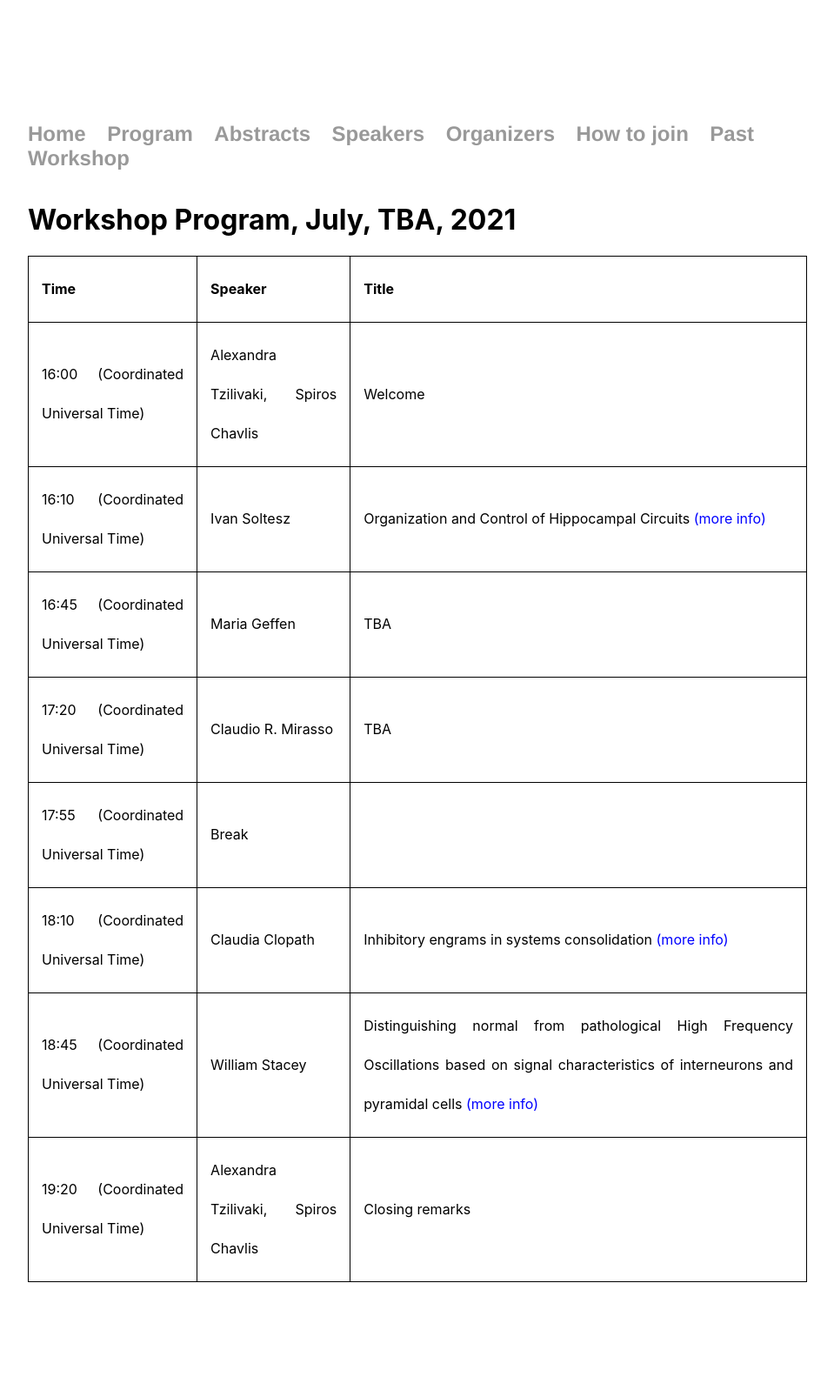
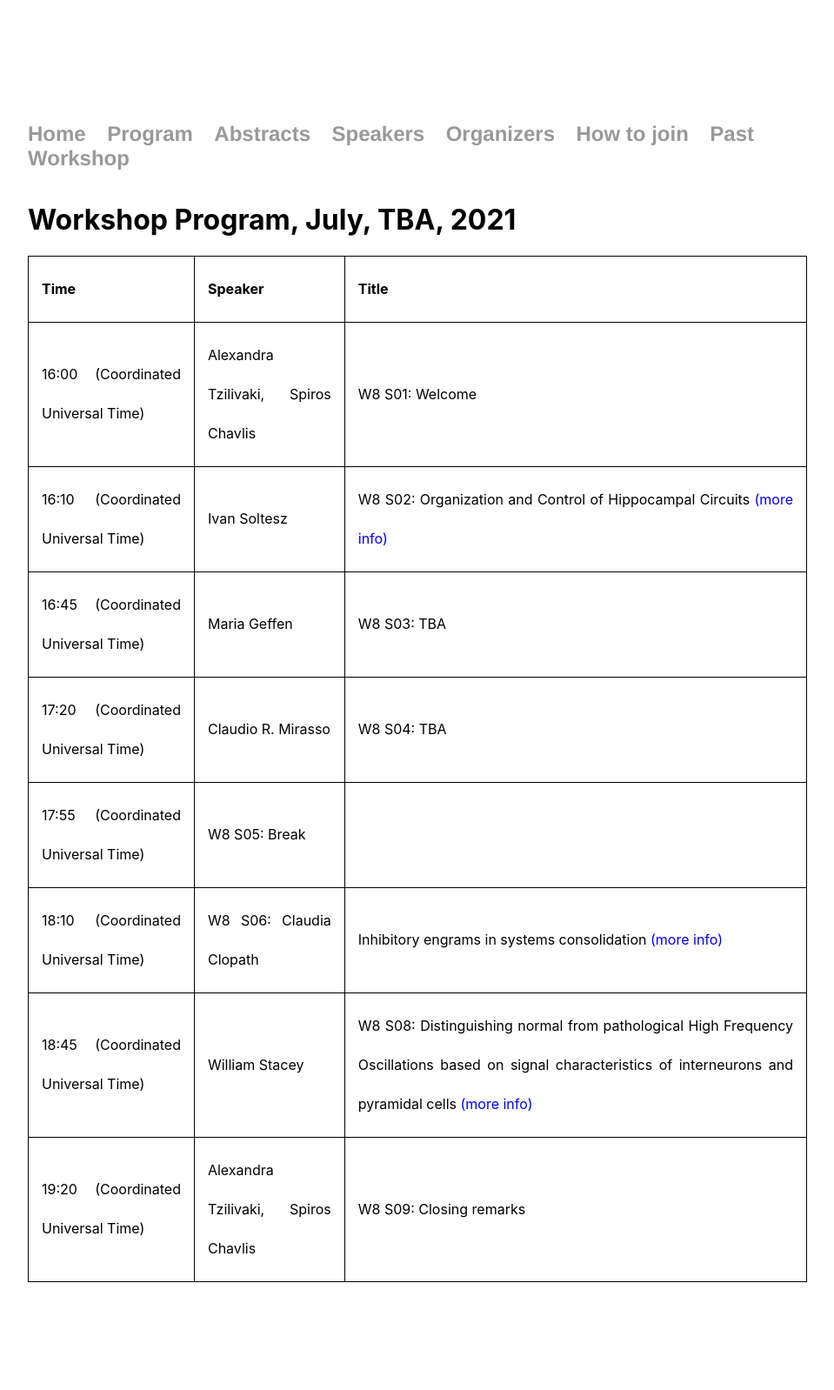
Before and after one commit to spirosChv/ocns2021interneurons, a Jekyll site: the page built from program/index.html, in a window 1280 px wide. Shown: the whole page at 87% size, without its empty margins (160-1119 px from the left). Built offline with Jekyll 4.4.1, drawn with Linux system fonts in a browser that asks for light colours.

Commit message:
Update index.html

```diff
--- a/program/index.html
+++ b/program/index.html
@@ -32,42 +32,42 @@ title: Workshop Program
   <tr>
     <td><script type="text/javascript">localize("06/06/2021 04:00:00 PM"); </script></td>
     <td>Alexandra Tzilivaki, Spiros Chavlis</td>
-    <td>Welcome</td>
+    <td>W8 S01: Welcome</td>
   </tr>
   <tr>
     <td><script type="text/javascript">localize("06/06/2021 04:10:00 PM"); </script></td>
     <td>Ivan Soltesz</td>
-    <td>Organization and Control of Hippocampal Circuits <a style="color:blue" href="/ocns2021interneurons/abstracts">(more info)</a></td>
+    <td>W8 S02: Organization and Control of Hippocampal Circuits <a style="color:blue" href="/ocns2021interneurons/abstracts">(more info)</a></td>
   </tr>
   <tr>
     <td><script type="text/javascript">localize("06/06/2021 04:45:00 PM"); </script></td>
     <td>Maria Geffen</td>
-    <td>TBA</td>
+    <td>W8 S03: TBA</td>
   </tr>
   <tr>
     <td><script type="text/javascript">localize("06/06/2021 05:20:00 PM"); </script></td>
     <td>Claudio R. Mirasso</td>
-    <td>TBA</td>
+    <td>W8 S04: TBA</td>
   </tr>
    <tr>
    <td><script type="text/javascript">localize("06/06/2021 05:55:00 PM"); </script></td>
-   <td>Break</td>
+   <td>W8 S05: Break</td>
     <td></td>
   </tr>
    <tr>
    <td><script type="text/javascript">localize("06/06/2021 06:10:00 PM"); </script></td>
-   <td>Claudia Clopath</td>
+   <td>W8 S06: Claudia Clopath</td>
     <td>Inhibitory engrams in systems consolidation <a style="color:blue" href="/ocns2021interneurons/abstracts">(more info)</a></td>
   </tr>
    <tr>
       <td><script type="text/javascript">localize("06/06/2021 06:45:00 PM"); </script></td>
     <td>William Stacey</td>
-    <td>Distinguishing normal from pathological High Frequency Oscillations based on signal characteristics of interneurons and pyramidal cells <a style="color:blue" href="/ocns2021interneurons/abstracts">(more info)</a></td>
+    <td>W8 S08: Distinguishing normal from pathological High Frequency Oscillations based on signal characteristics of interneurons and pyramidal cells <a style="color:blue" href="/ocns2021interneurons/abstracts">(more info)</a></td>
   </tr>
     <tr>
      <td><script type="text/javascript">localize("06/06/2021 07:20:00 PM"); </script></td>
     <td>Alexandra Tzilivaki, Spiros Chavlis</td>
-    <td>Closing remarks</td>
+    <td>W8 S09: Closing remarks</td>
   </tr>
 </table>
 
```
